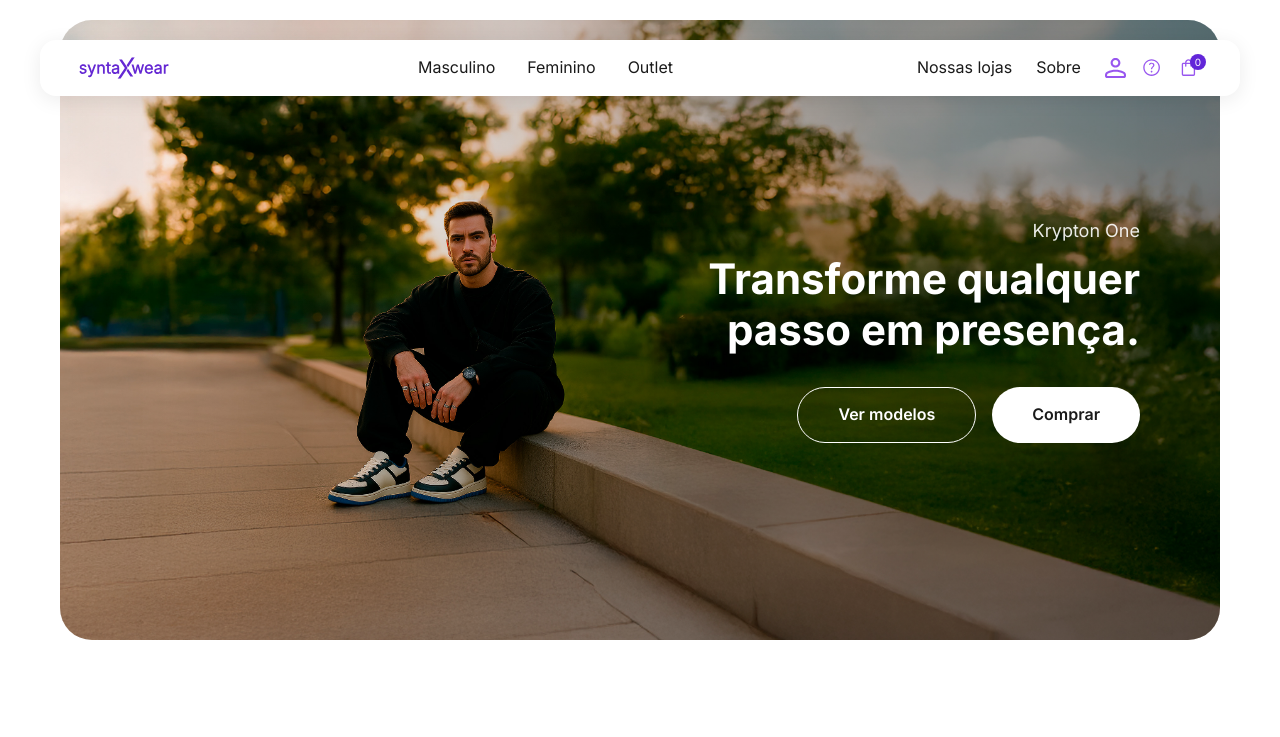
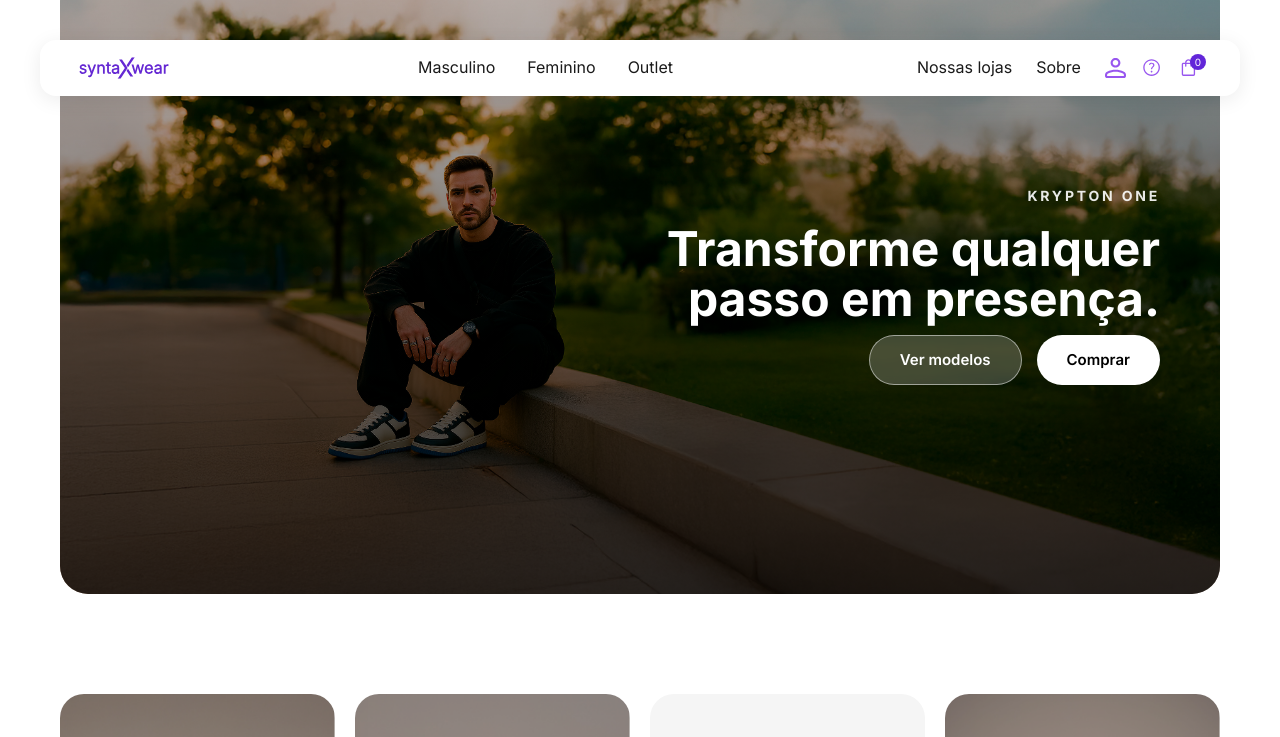
Before and after one commit to Ana-Karoline-Tech/E-commerce-SytaxWear-DevEmDobro, a website: page index.html in a window 1280 px wide. Shown: the top 737 px of the page. Drawn offline with Linux system fonts and the light colour scheme.

Commit message:
feat: ajusta estilos do componente hero, modifica layout, cores e propriedades de exibição

```diff
--- a/css/hero.css
+++ b/css/hero.css
@@ -1,17 +1,17 @@
 .hero {
-  padding: 20px 0 80px;
+  padding: 0 0 80px;
+  margin-top: -26px;
   position: relative;
 }
 
 .hero__card {
   position: relative;
   height: 620px;
-  border-radius: 32px;
+  border-radius: 28px;
   overflow: hidden;
   display: flex;
   align-items: center;
-  justify-content: flex-end;
-  padding: 0 80px;
+  padding: 0 60px;
   color: white;
 }
 
@@ -29,9 +29,10 @@
   position: absolute;
   inset: 0;
   background: linear-gradient(
-    90deg,
-    rgba(0, 0, 0, 0) 0%,
-    rgba(0, 0, 0, 0.4) 100%
+    180deg,
+    rgba(0, 0, 0, 0.24) 0%,
+    rgba(0, 0, 0, 0.5) 45%,
+    rgba(0, 0, 0, 0.75) 100%
   );
   z-index: 2;
 }
@@ -39,42 +40,66 @@
 .hero__content {
   position: relative;
   z-index: 3;
-  max-width: 480px;
+  max-width: 540px;
+  margin-left: auto;
   text-align: right;
-  display: flex;
-  flex-direction: column;
-  align-items: flex-end;
 }
 
 .hero__eyebrow {
-  display: block;
-  margin-bottom: 8px;
-  font-size: 18px;
-  font-weight: 400;
+  display: inline-block;
+  margin-bottom: 16px;
+  font-size: 14px;
+  font-weight: 700;
+  text-transform: uppercase;
+  letter-spacing: 0.2em;
   color: rgba(255, 255, 255, 0.9);
 }
 
 .hero__content h2 {
-  font-size: 42px;
-  line-height: 1.2;
-  font-weight: 700;
-  margin-bottom: 32px;
+  font-size: 52px;
+  line-height: 1.05;
+  margin-bottom: 20px;
+  max-width: 520px;
+}
+
+.hero__content p {
+  font-size: 18px;
+  margin-bottom: 40px;
+  max-width: 520px;
 }
 
 .hero__actions {
   display: flex;
-  gap: 16px;
+  justify-content: flex-end;
+  gap: 18px;
+}
+
+.hero__content h2 {
+  font-size: 48px;
+  font-weight: 700;
+  margin-bottom: 10px;
+}
+
+.hero__content p {
+  font-size: 18px;
+  margin-bottom: 30px;
+  max-width: 400px;
+}
+
+.hero__actions {
+  display: flex;
+  gap: 15px;
 }
 
 /* Bloco Global de Botão */
 .button {
-  padding: 14px 40px;
-  border-radius: 40px;
+  padding: 12px 30px;
+  border-radius: 30px;
   font-weight: 600;
   cursor: pointer;
   transition: var(--transition);
   border: none;
-  font-size: 16px;
+  font-size: 15px;
   display: inline-block;
   text-align: center;
   text-decoration: none;
@@ -82,14 +107,22 @@
 
 .button--primary {
   background-color: white;
-  color: #6226d9; /* Cor baseada no logo se necessário, ou preto como no design */
-  color: #1a1a1a;
+  color: black;
 }
 
 .button--secondary {
-  background-color: transparent;
+  background-color: rgba(255, 255, 255, 0.2);
   color: white;
-  border: 1.5px solid white;
+  backdrop-filter: blur(5px);
+  border: 1px solid rgba(255, 255, 255, 0.5);
+}
+
+.button--small {
+  padding: 8px 20px;
+  font-size: 14px;
+  background: transparent;
+  border: 1px solid white;
+  color: white;
 }
 
 .button:hover {
```
